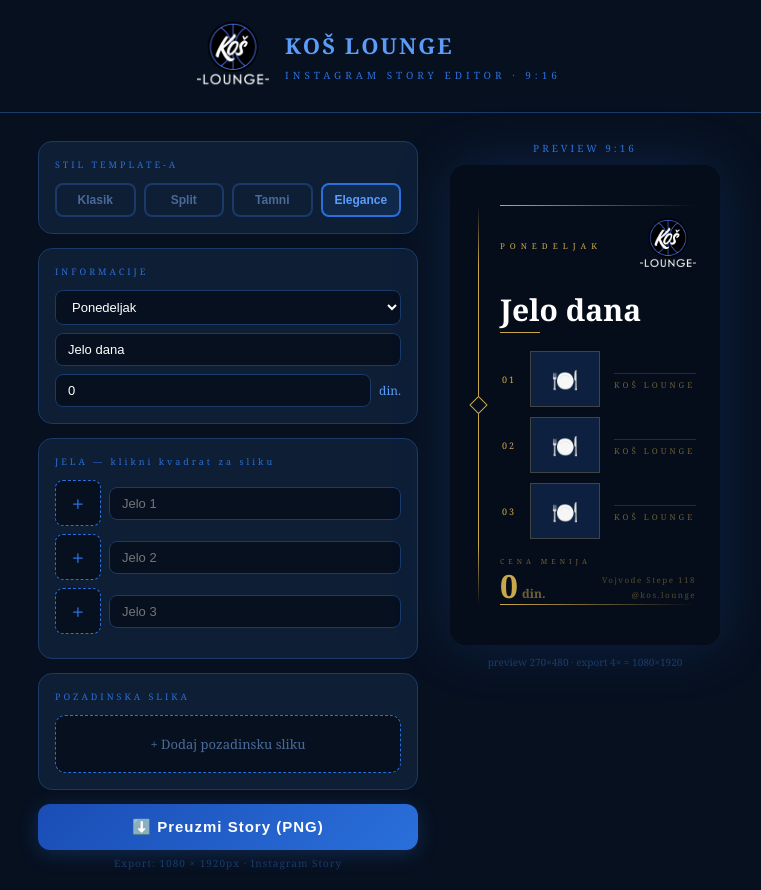
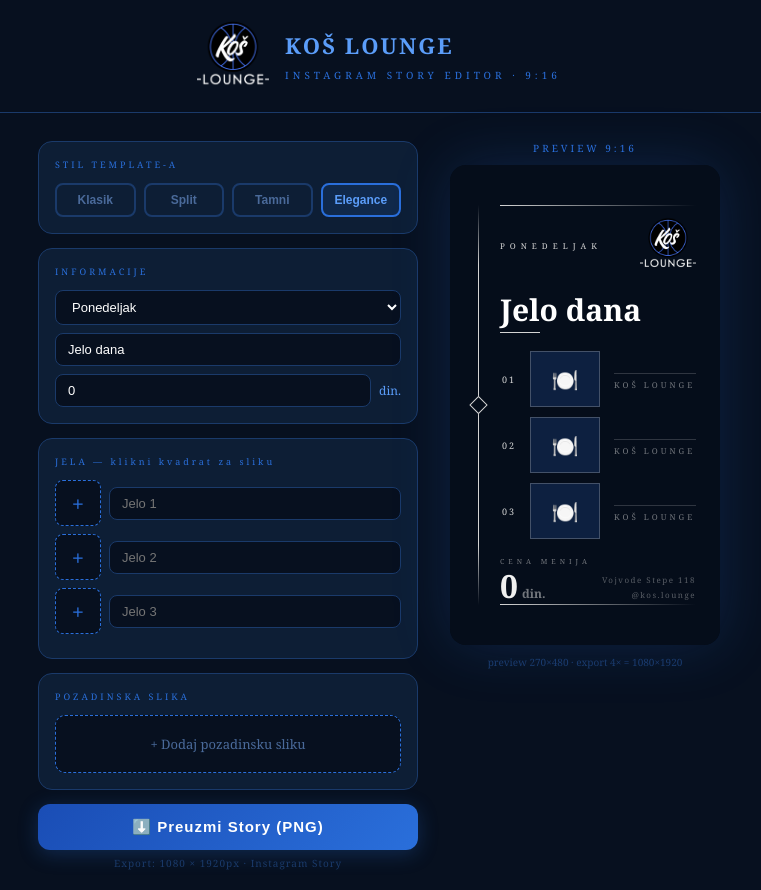
Before and after one commit to Jevta04/instagram-story-template-app, a React (Vite) app in the folder kos-template/: page / in a window 1280 px wide. Both pictures are taken after a click on the button "Elegance". Shown: the whole page, without its empty margins (261-1022 px from the left). Built offline with nearby package versions, Linux system fonts and the light colour scheme.

Commit message:
srebrni elegance template

```diff
--- a/kos-template/src/templates/EleganceTemplate.css
+++ b/kos-template/src/templates/EleganceTemplate.css
@@ -28,7 +28,7 @@
   );
 }
 
-/* Zlatna vertikalna linija levo */
+/* Srebrna vertikalna linija levo */
 .elegance-side-line {
   position: absolute;
   left: 28px;
@@ -37,8 +37,8 @@
   width: 1px;
   background: linear-gradient(180deg,
     transparent,
-    var(--gold) 15%,
-    var(--gold) 85%,
+    var(--silver) 15%,
+    var(--silver) 85%,
     transparent
   );
 }
@@ -51,7 +51,7 @@
   transform: translateY(-50%) rotate(45deg);
   width: 13px;
   height: 13px;
-  border: 1px solid var(--gold);
+  border: 1px solid var(--silver);
   background: var(--bg-dark-base);
 }
 
@@ -62,7 +62,7 @@
   left: 50px;
   right: 24px;
   height: 1px;
-  background: linear-gradient(90deg, var(--gold), transparent);
+  background: linear-gradient(90deg, var(--silver), transparent);
 }
 .elegance-top-ornament    { top: 40px; }
 .elegance-bottom-ornament { bottom: 40px; }
@@ -88,7 +88,7 @@
 .elegance-day {
   font-size: 8px;
   letter-spacing: 5px;
-  color: var(--gold);
+  color: var(--silver);
   text-transform: uppercase;
 }
 
@@ -108,7 +108,7 @@
 .elegance-title-line {
   width: 40px;
   height: 1px;
-  background: var(--gold);
+  background: var(--silver);
 }
 
 /* Jela */
@@ -128,7 +128,7 @@
 
 .elegance-dish-num {
   font-size: 9px;
-  color: var(--gold);
+  color: var(--silver);
   letter-spacing: 2px;
   flex-shrink: 0;
   width: 16px;
@@ -142,7 +142,7 @@
   flex-shrink: 0;
   background-size: cover;
   background-position: center;
-  border: 1px solid var(--gold-27);
+  border: 1px solid var(--silver-27);
 }
 
 .elegance-dish-placeholder {
@@ -163,12 +163,12 @@
   font-weight: bold;
   letter-spacing: 1px;
   padding-bottom: 5px;
-  border-bottom: 1px solid var(--gold-20);
+  border-bottom: 1px solid var(--silver-20);
 }
 
 .elegance-dish-sub {
   font-size: 8px;
-  color: var(--gold-muted);
+  color: var(--silver-muted);
   letter-spacing: 3px;
   margin-top: 5px;
 }
@@ -184,7 +184,7 @@
 .elegance-price-label {
   font-size: 7px;
   letter-spacing: 4px;
-  color: var(--gold-muted);
+  color: var(--silver-muted);
   text-transform: uppercase;
   margin-bottom: 4px;
 }
@@ -192,20 +192,20 @@
 .elegance-price {
   font-size: 32px;
   font-weight: bold;
-  color: var(--gold);
+  color: var(--silver-light);
   line-height: 1;
 }
 
 .elegance-price-unit {
   font-size: 12px;
-  color: var(--gold-muted);
+  color: var(--silver-muted);
   margin-left: 4px;
 }
 
 .elegance-address {
   text-align: right;
   font-size: 8px;
-  color: var(--gold-40);
+  color: var(--silver-40);
   letter-spacing: 1.5px;
   line-height: 1.8;
 }
--- a/kos-template/src/variables.css
+++ b/kos-template/src/variables.css
@@ -57,6 +57,15 @@
   --gold-muted:       #c9a84c88; /* prigušena zlatna — sublabele, adresa */
 
 
+  /* ── Elegance — srebrni/beli akcenti ── */
+  --silver:           #d4d4d4;   /* osnovna srebrna — linije, dijamant */
+  --silver-light:     #f0f0f0;   /* svetlija srebrna — highlight */
+  --silver-muted:     #d4d4d488; /* prigušena srebrna — sublabele, adresa */
+  --silver-40:        #d4d4d466; /* srebrna 40% — borderi slika */
+  --silver-27:        #d4d4d444; /* srebrna 27% — dish separator */
+  --silver-20:        #d4d4d433; /* srebrna 20% — suptilni borderi */
+  --silver-10:        #d4d4d41a; /* srebrna 10% — jedva vidljivo */
+
   /* ── Greška / destruktivne akcije ── */
   --color-danger:         #a05050;   /* dugme ukloni pozadinu */
   --color-danger-border:  #3a2020;   /* border dugmeta ukloni */
@@ -77,7 +86,7 @@
   --border-primary-faint: 1px solid var(--color-primary-20);
   --border-primary-mid:   1px solid var(--color-primary-27);
 
-  /* ── Sjene ── */
+  /* ── Senke ── */
   --shadow-preview:       0 0 60px var(--color-primary-shadow);
   --shadow-btn:           0 4px 20px var(--color-primary-27);
 }
```
